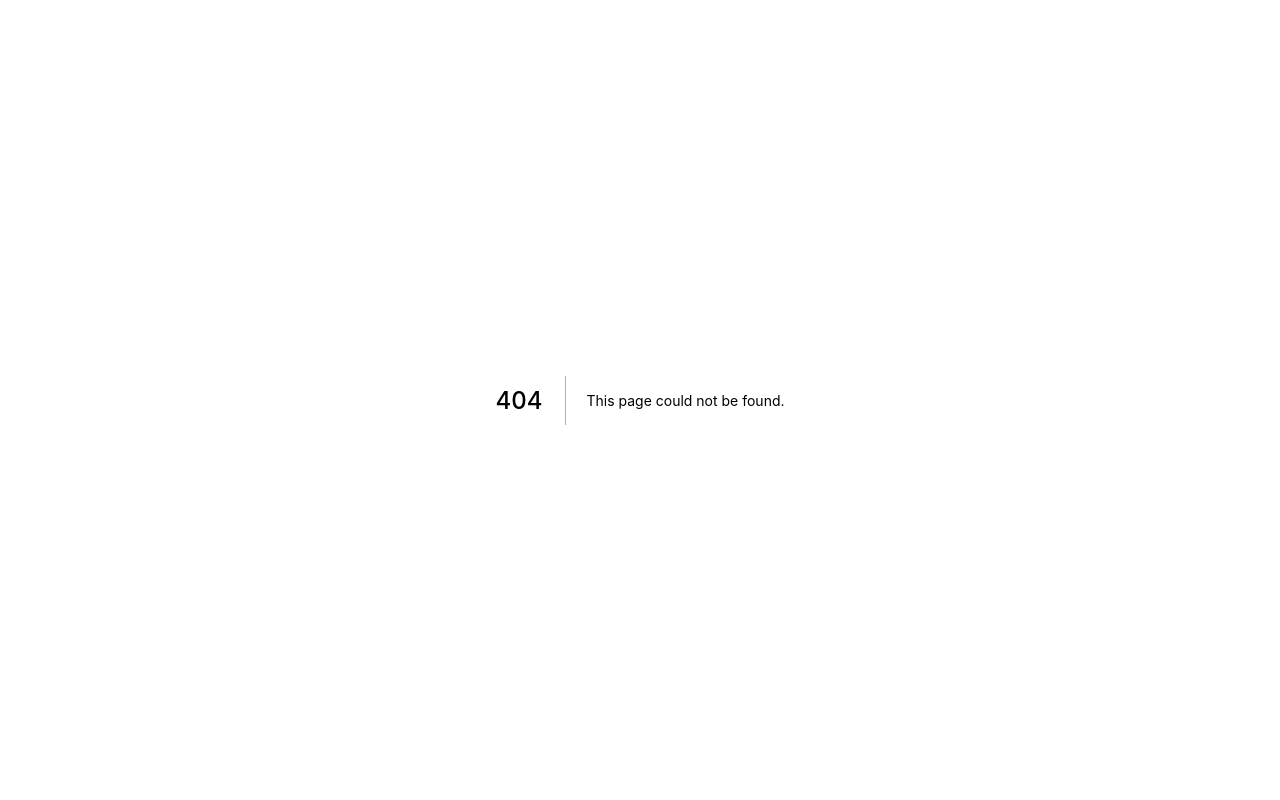
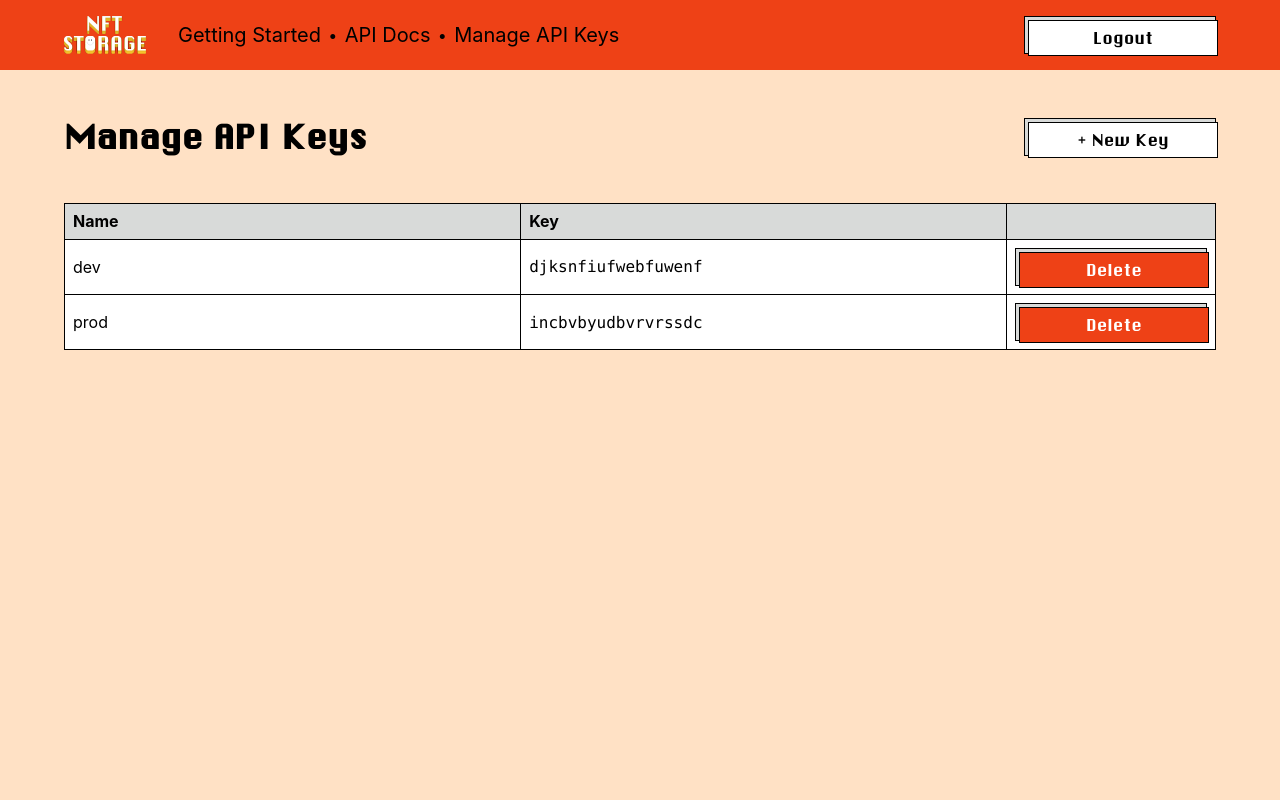
Before and after one commit to nftstorage/nft.storage, a Next.js app in the folder website/: page /manage-keys in a window 1280 px wide. Before the commit this address had no page. Shown: the top 800 px of the page. Built offline with nearby package versions, Linux system fonts and the light colour scheme.

Commit message:
feat: manage API keys page

```diff
--- a/website/components/hero.js
+++ b/website/components/hero.js
@@ -30,7 +30,7 @@
           <img src='images/logo-nft.storage.svg' style={{ width: '75vw', maxWidth: '1002px' }} className='mt4 mb2 mb4-ns' />
           <hgroup className='chicagoflf white'>
             <h1 className='f4 f2-m f1-ns fw4 mv3'>Free Storage for NFTs</h1>
-            <h2 className='f5 fw4 mw7 center mv3 lh-copy'>Unlimited<sup>*</sup> storage of NFT data on IPFS, backed by Filecoin and provided free to <a href='https://nfthack.ethglobal.co/' className='white no-underline underline-hover'>NFTHack</a> participants during the hackathon.</h2>
+            <h2 className='f5 fw4 mw7 center mv3 lh-copy'>Unlimited<sup>*</sup> storage of NFT data on IPFS, backed by Filecoin and provided free to <a href='https://nfthack.ethglobal.co/' className='white'>NFTHack</a> participants during the hackathon.</h2>
           </hgroup>
           <div className='mt3 mb4'>
             <Button wrapperClassName='mh3 mb3' className='bg-nslime' href='#'>Register</Button>
--- a/website/components/navbar.js
+++ b/website/components/navbar.js
@@ -1,20 +1,41 @@
 import Link from 'next/link'
+import { withRouter } from 'next/router'
 import Button from './button.js'
 
-export default function Navbar () {
+export default withRouter(function Navbar ({ authenticated, router }) {
+  const btns = authenticated
+    ? <Button href='#'>Logout</Button>
+    : (
+      <>
+        <Button wrapperClassName='mr3' href='#'>Register</Button>
+        <Button href='#'>Login</Button>
+      </>
+    )
   return (
     <nav className='dn dn-m db-ns bg-nsorange'>
       <div className='flex items-center justify-between ph5 pv3 center mw9'>
         <div>
+          {router.pathname === '/' ? null : (
+            <>
+              <Link href='/'>
+                <a className='no-underline v-mid'>
+                  <img src='/images/logo-nft.storage.svg' width='82' className='mr4 v-mid' />
+                </a>
+              </Link>
+            </>
+          )}
           <Link href='/#getting-started'><a className='f4 black no-underline underline-hover v-mid'>Getting Started</a></Link>
           <span className='mh2 v-mid b black'>•</span>
           <Link href='/#api-docs'><a className='f4 black no-underline underline-hover v-mid'>API Docs</a></Link>
+          {authenticated ? (
+            <>
+              <span className='mh2 v-mid b black'>•</span>
+              <Link href='/'><a className='f4 black no-underline underline-hover v-mid'>Manage API Keys</a></Link>
+            </>
+          ) : null}
         </div>
-        <div>
-          <Button wrapperClassName='mr3' href='#'>Register</Button>
-          <Button href='#'>Login</Button>
-        </div>
+        <div>{btns}</div>
       </div>
     </nav>
   )
-}
+})
--- /dev/null
+++ b/website/pages/manage-keys.js
@@ -0,0 +1,54 @@
+import Head from 'next/head'
+import Navbar from '../components/navbar.js'
+import Footer from '../components/footer.js'
+import Button from '../components/button.js'
+
+export default function ManageKeys () {
+  return (
+    <div className='sans-serif'>
+      <Head>
+        <title>Manage API keys</title>
+        <link rel='icon' href='/favicon.ico' />
+      </Head>
+      <Navbar authenticated />
+      <main className='mw9 center bg-nspeach pv3 ph5 min-vh-100'>
+        <div>
+          <div className='flex mb3 items-center'>
+            <h1 className='chicagoflf mv4 flex-auto'>Manage API Keys</h1>
+            <Button href='#' className='flex-none'>+ New Key</Button>
+          </div>
+          <table className='bg-white ba b--black w-100 collapse mb4'>
+            <tr className='bb b--black'>
+              <th className='pa2 tl bg-nsgray br b--black w-50'>Name</th>
+              <th className='pa2 tl bg-nsgray br b--black w-50'>Key</th>
+              <th className='pa2 tc bg-nsgray' />
+            </tr>
+            <tr className='bb b--black'>
+              <td className='pa2 br b--black'>
+                dev
+              </td>
+              <td className='pa2 br b--black'>
+                <code>djksnfiufwebfuwenf</code>
+              </td>
+              <td className='pa2'>
+                <Button className='bg-nsorange white'>Delete</Button>
+              </td>
+            </tr>
+            <tr className='bb b--black'>
+              <td className='pa2 br b--black'>
+                prod
+              </td>
+              <td className='pa2 br b--black'>
+                <code>incbvbyudbvrvrssdc</code>
+              </td>
+              <td className='pa2'>
+                <Button className='bg-nsorange white'>Delete</Button>
+              </td>
+            </tr>
+          </table>
+        </div>
+      </main>
+      <Footer />
+    </div>
+  )
+}
--- a/website/styles/global.css
+++ b/website/styles/global.css
@@ -1,7 +1,6 @@
 :root {
   --nsblue: #47aed7;
   --nsgray: #d8dad9;
-  --nshotpink: #fe32cd;
   --nslime: #66FECB;
   --nsnavy: #336bad;
   --nsorange: #EE4116;
@@ -31,9 +30,6 @@
 .bg-nsorange {
   background-color: var(--nsorange);
 }
-.bg-nshotpink {
-  background-color: var(--nshotpink);
-}
 .bg-nslime {
   background-color: var(--nslime);
 }
```
